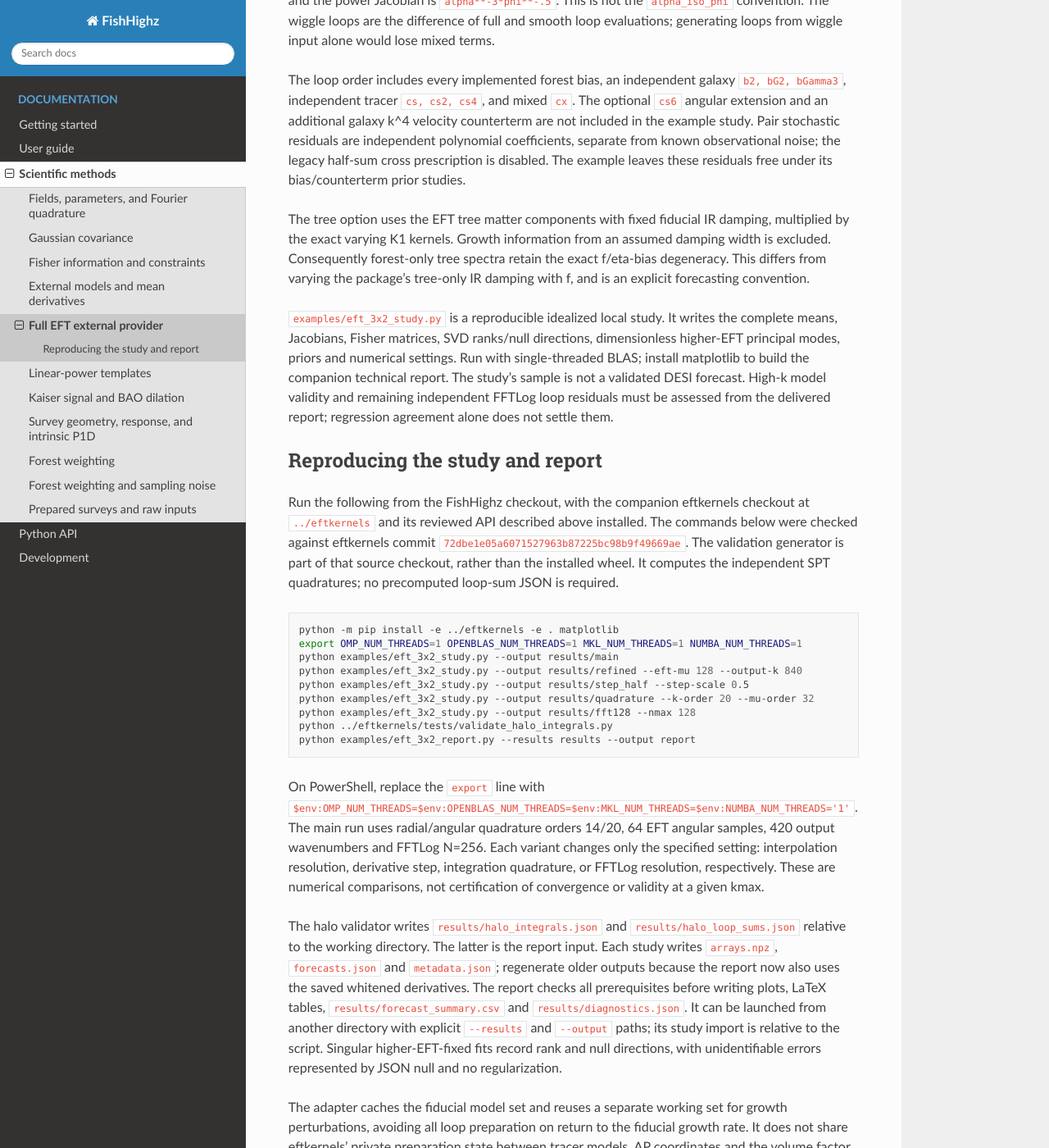
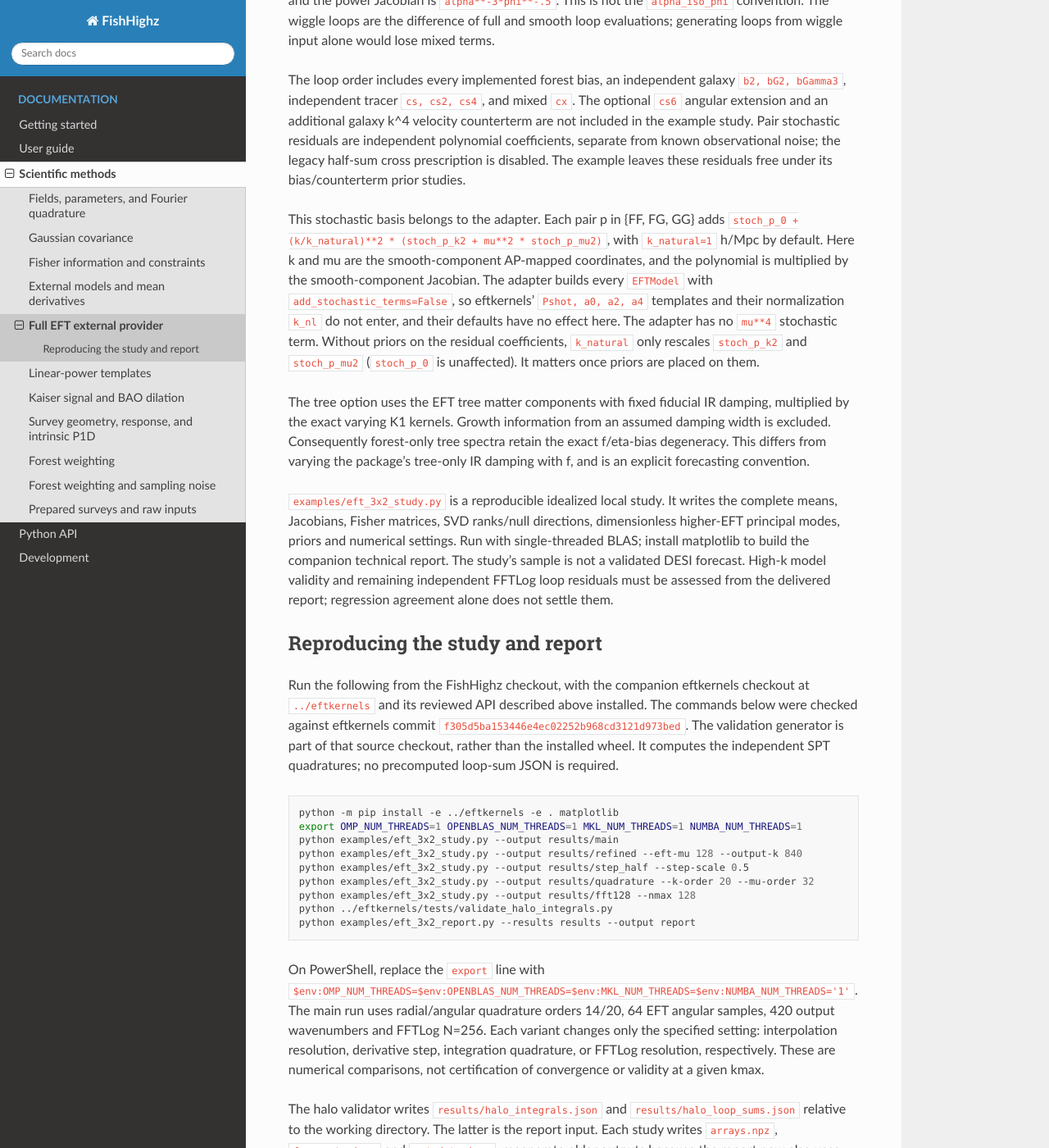
Before and after one commit to andreicuceu/fishhighz, a Sphinx documentation site: the page built from docs/methods/eft.md, in a window 1280 px wide and 1400 px high, scrolled down 735 px. Shown: the whole window at 82% size. Built offline with Sphinx 7.4.7 and the Read the Docs theme 3.1.0, drawn with Linux system fonts in a browser that asks for light colours.

Commit message:
Document adapter stochastic basis and update eftkernels reference
State that the EFT adapter's pair stochastic polynomial is independent of
eftkernels' Pshot/a0/a2/a4 templates and k_nl, since every EFTModel is
built with add_stochastic_terms=False; the adapter has no mu^4 term.
Update the reference eftkernels commit to f305d5b, against which the EFT
adapter tests and the full check.sh pass.

Co-Authored-By: Claude Opus 5.5 <noreply@anthropic.com>

```diff
--- a/docs/methods/eft.md
+++ b/docs/methods/eft.md
@@ -40,6 +40,17 @@ are independent polynomial coefficients, separate from known observational
 noise; the legacy half-sum cross prescription is disabled. The example leaves
 these residuals free under its bias/counterterm prior studies.
 
+This stochastic basis belongs to the adapter. Each pair p in {FF, FG, GG} adds
+`stoch_p_0 + (k/k_natural)**2 * (stoch_p_k2 + mu**2 * stoch_p_mu2)`, with
+`k_natural=1` h/Mpc by default. Here k and mu are the smooth-component AP-mapped
+coordinates, and the polynomial is multiplied by the smooth-component Jacobian.
+The adapter builds every `EFTModel` with
+`add_stochastic_terms=False`, so eftkernels' `Pshot, a0, a2, a4` templates and
+their normalization `k_nl` do not enter, and their defaults have no effect
+here. The adapter has no `mu**4` stochastic term. Without priors on the
+residual coefficients, `k_natural` only rescales `stoch_p_k2` and `stoch_p_mu2`
+(`stoch_p_0` is unaffected). It matters once priors are placed on them.
+
 The tree option uses the EFT tree matter components with fixed fiducial IR
 damping, multiplied by the exact varying K1 kernels. Growth information from
 an assumed damping width is excluded. Consequently forest-only tree spectra
@@ -59,7 +70,7 @@ from the delivered report; regression agreement alone does not settle them.
 Run the following from the FishHighz checkout, with the companion eftkernels
 checkout at `../eftkernels` and its reviewed API described above installed.
 The commands below were checked against eftkernels commit
-`72dbe1e05a6071527963b87225bc98b9f49669ae`. The validation generator is part
+`f305d5ba153446e4ec02252b968cd3121d973bed`. The validation generator is part
 of that source checkout, rather than the installed wheel. It computes the
 independent SPT quadratures; no precomputed loop-sum JSON is required.
 
```
